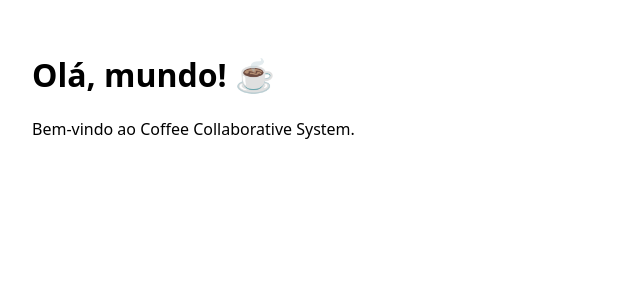
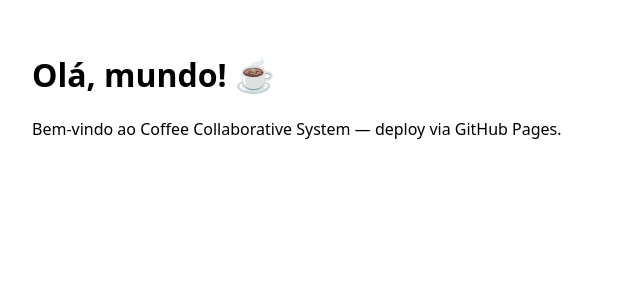
Before and after one commit to mattkist/cafe_grao, a React (Vite) app in the folder coffee-collab/: page / in a window 1280 px wide. Shown: the top 300 px of the page, without its empty margins (0-640 px from the left). Built offline with nearby package versions, Linux system fonts and the light colour scheme.

Commit message:
chore: trigger deploy via small UI text update

```diff
--- a/coffee-collab/src/App.tsx
+++ b/coffee-collab/src/App.tsx
@@ -4,7 +4,7 @@ export function App() {
   return (
     <div style={{ fontFamily: 'system-ui, sans-serif', padding: 24 }}>
       <h1>Olá, mundo! ☕</h1>
-      <p>Bem-vindo ao Coffee Collaborative System.</p>
+      <p>Bem-vindo ao Coffee Collaborative System — deploy via GitHub Pages.</p>
     </div>
   )
 }
```
